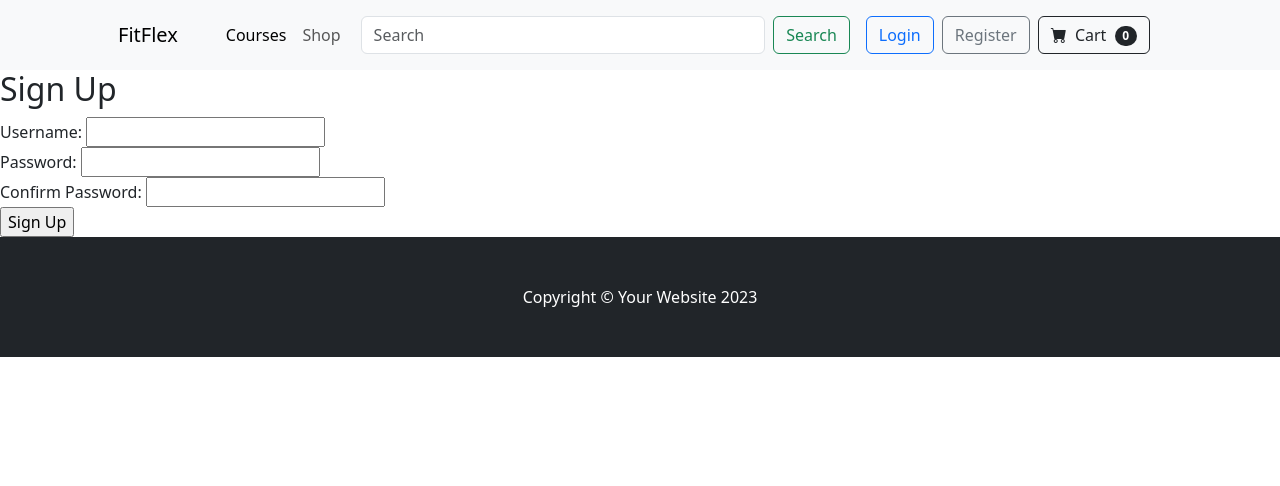
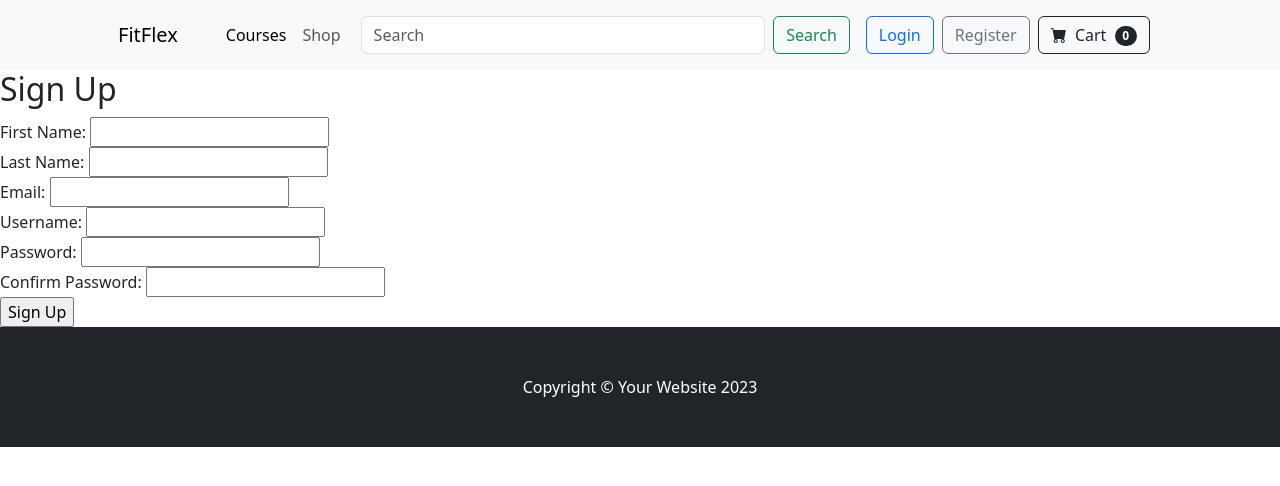
Before and after one commit to jvspeed74/MVC-Framework-From-Scratch, a PHP site: page /I211-Team-Project/public/index.php/user/signup in a window 1280 px wide. Shown: the top 486 px of the page. Run offline with PHP 8.4, Linux system fonts and the light colour scheme.

Commit message:
Implemented Signup Feature

```diff
--- a/app/controllers/UserController.php
+++ b/app/controllers/UserController.php
@@ -72,13 +72,73 @@ class UserController extends Controller {
      * @return void
      */
     public function signup(): void {
+        // Start session
+        $this->session->startSession();
+
         // If the form hasn't been submitted, render the signup form.
         if ($_SERVER["REQUEST_METHOD"] !== "POST") {
             UserSignupView::render();
             exit();
         }
 
-        UserSignupView::render();
+        // Ensure POST data is sent.
+        $fields = [
+            'first-name' => FILTER_SANITIZE_SPECIAL_CHARS,
+            'last-name' => FILTER_SANITIZE_SPECIAL_CHARS,
+            'email' => FILTER_SANITIZE_EMAIL,
+            'username' => FILTER_DEFAULT,
+            'password' => FILTER_DEFAULT,
+            'confirm-password' => FILTER_DEFAULT,
+        ];
+
+        foreach ($fields as $field => $filter) {
+            if (empty($_POST[$field])) {
+                UserSignupView::render($field . ' is required.');
+                exit();
+            }
+            $filteredInput = filter_var($_POST[$field], $filter);
+            $trimmedInput = trim($filteredInput);
+            if (empty($trimmedInput)) {
+                UserSignupView::render($field . ' is required.');
+                exit();
+            }
+            $filteredFields[$field] = $trimmedInput;
+        }
+
+        if (!filter_var($filteredFields['email'], FILTER_VALIDATE_EMAIL)) {
+            UserSignupView::render("Invalid email address.");
+            exit();
+        }
+
+        if ($filteredFields['password'] !== $filteredFields['confirm-password']) {
+            UserSignupView::render("The passwords do not match.");
+            exit();
+        }
+
+        if ($this->model->getUserByEmail($filteredFields['email'])) {
+            UserSignupView::render("The email address is already in use.");
+            exit();
+        }
+
+        if ($this->model->getUserByUsername($filteredFields['username'])) {
+            UserSignupView::render("The username is already in use.");
+        }
+
+        $user = new User();
+        $user->setFirstName($filteredFields['first-name']);
+        $user->setLastName($filteredFields['last-name']);
+        $user->setEmail($filteredFields['email']);
+        $user->setUsername($filteredFields['username']);
+        $user->setPassword($filteredFields['password']);
+
+        $result = $this->model->create($user);
+        if (!$result) {
+            $this->error("An error occured while trying to create an account.");
+            exit();
+        }
+
+        # Login Successful
+        $this->login();
     }
 
     public function logout(): void {
--- a/app/models/User.php
+++ b/app/models/User.php
@@ -12,7 +12,7 @@ class User {
     private ?string $email = null;
     private ?string $userName = null;
     private ?string $password = null;
-    private ?string $roleID = null;
+    private string $roleID = '0';
 
     /**
      * @return string|null
--- a/app/models/UserModel.php
+++ b/app/models/UserModel.php
@@ -47,10 +47,10 @@ class UserModel extends Model {
      */
     public function getUserByUsername(string $username): ?User {
         // Escape the username to prevent SQL injection
-        $userName = $this->db->realEscapeString($username);
+        $escapedString = $this->db->realEscapeString($username);
 
         // Build the SQL query to fetch user by username
-        $sql = "SELECT * FROM users WHERE username='$userName'";
+        $sql = "SELECT * FROM users WHERE username='$escapedString'";
 
         // Execute the query
         $result = $this->db->query($sql);
@@ -61,6 +61,32 @@ class UserModel extends Model {
             return $result->fetch_object(User::class);
         } else {
             // No user found with the given username
+            return null;
+        }
+    }
+
+    /**
+     * Retrieves a user from the database by their email.
+     *
+     * @param string $email The email of the user to retrieve.
+     * @return User|null A User object if the user is found, null if not found.
+     */
+    public function getUserByEmail(string $email): ?User {
+        // Escape the username to prevent SQL injection
+        $escapedEmail = $this->db->realEscapeString($email);
+
+        // Build the SQL query to fetch user by username
+        $sql = "SELECT * FROM users WHERE email='$escapedEmail'";
+
+        // Execute the query
+        $result = $this->db->query($sql);
+
+        // Check if a user with the given email exists
+        if ($result && $result->num_rows > 0) {
+            // Fetch user data
+            return $result->fetch_object(User::class);
+        } else {
+            // No user found with the given email
             return null;
         }
     }
@@ -86,7 +112,6 @@ class UserModel extends Model {
         }
     }
 
-
     /**
      * Creates a new user record in the database.
      *
@@ -99,13 +124,13 @@ class UserModel extends Model {
         $lastName = $this->db->realEscapeString($user->getLastName());
         $email = $this->db->realEscapeString($user->getEmail());
         $userName = $this->db->realEscapeString($user->getUserName());
-        $roleID = $this->db->realEscapeString($user->getRoleID());
+        $roleID = 0;  // Base User
 
         // Hash the password
         $hashedPassword = password_hash($user->getPassword(), PASSWORD_DEFAULT);
 
         // Build the SQL query to insert a new user
-        $sql = "INSERT INTO $this->table (first_name, last_name, email, username, password, role_id)
+        $sql = "INSERT INTO $this->table (firstName, lastName, email, userName, password, roleID)
                 VALUES ('$firstName', '$lastName', '$email', '$userName', '$hashedPassword', '$roleID')";
 
         // Execute the query
--- a/app/views/user/signup/UserSignupView.php
+++ b/app/views/user/signup/UserSignupView.php
@@ -25,9 +25,12 @@ class UserSignupView extends View {
         ?>
         <h2>Sign Up</h2>
         <form action="signup" method="post">
-            Username: <input type="text" name="username"><br>
-            Password: <input type="password" name="password"><br>
-            Confirm Password: <input type="password" name="confirm_password"><br>
+            First Name: <input type="text" name="first-name" required><br>
+            Last Name: <input type="text" name="last-name" required><br>
+            Email: <input type="email" name="email" required><br>
+            Username: <input type="text" name="username" required><br>
+            Password: <input type="password" name="password" required><br>
+            Confirm Password: <input type="password" name="confirm-password" required><br>
             <input type="submit" value="Sign Up">
         </form>
         <?php
```
